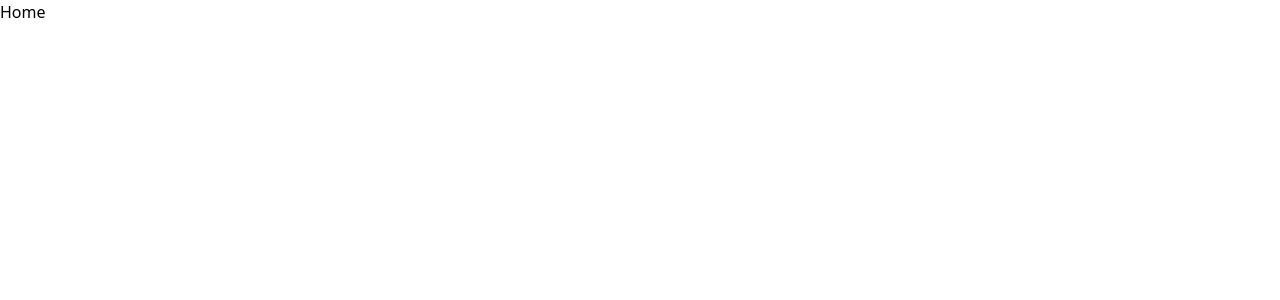
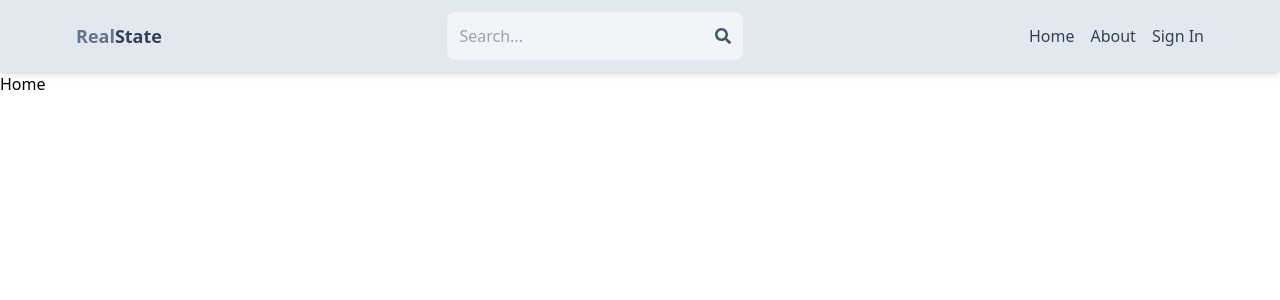
Before and after one commit to IntekhabImam/Mern-estates, a React (Vite) app in the folder client/: page / in a window 1280 px wide. Shown: the top 300 px of the page. Built offline with nearby package versions, Linux system fonts and the light colour scheme.

Commit message:
Header Componetns

```diff
--- a/client/package.json
+++ b/client/package.json
@@ -12,6 +12,7 @@
   "dependencies": {
     "react": "^18.2.0",
     "react-dom": "^18.2.0",
+    "react-icons": "^5.0.1",
     "react-router-dom": "^6.22.3"
   },
   "devDependencies": {
--- a/client/src/App.jsx
+++ b/client/src/App.jsx
@@ -4,14 +4,13 @@
 import SignIn from "./pages/SignIn";
 import SignUp from "./pages/SignUp";
 import Home from "./pages/Home";
-
+import Header from "./components/Header";
 
 const App = () => {
   return (
     <div>
-
       <BrowserRouter>
-
+        <Header />
         <Routes>
           <Route path="/" element={<Home />} />
           <Route path="/sign-in" element={<SignIn />} />
--- /dev/null
+++ b/client/src/components/Header.jsx
@@ -0,0 +1,46 @@
+import React from "react";
+import { FaSearch } from "react-icons/fa";
+import { Link } from "react-router-dom";
+
+const Header = () => {
+  return (
+    <header className="bg-slate-200 shadow-md">
+      <div className="flex justify-between items-center max-w-6xl mx-auto p-3">
+        <Link to="/">
+          <h1 className="font-bold text-sm sm:text-lg flex flex-wrap">
+            <span className="text-slate-500 ">Real</span>
+            <span className="text-slate-700 ">State</span>
+          </h1>
+        </Link>
+        <form
+          action=""
+          className="bg-slate-100 p-3 rounded-lg flex items-center"
+        >
+          <input
+            className="bg-transparent focus:outline-none w-24 sm:w-64"
+            type="text "
+            placeholder="Search..."
+          />
+          <FaSearch className="text-slate-600" />
+        </form>
+        <ul className="flex gap-4">
+          <Link to="/">
+            <li className="className='hidden sm:inline text-slate-700 hover:underline">
+              Home
+            </li>
+          </Link>
+          <Link to="/about">
+            <li className="hidden sm:inline text-slate-700 hover:underline">
+              About
+            </li>
+          </Link>
+          <Link to="/sign-in">
+            <li className="text-slate-700 hover:underline">Sign In</li>
+          </Link>
+        </ul>
+      </div>
+    </header>
+  );
+};
+
+export default Header;
```
Also changed, not shown: 1 other file (tests, documents, lock files or other folders).
